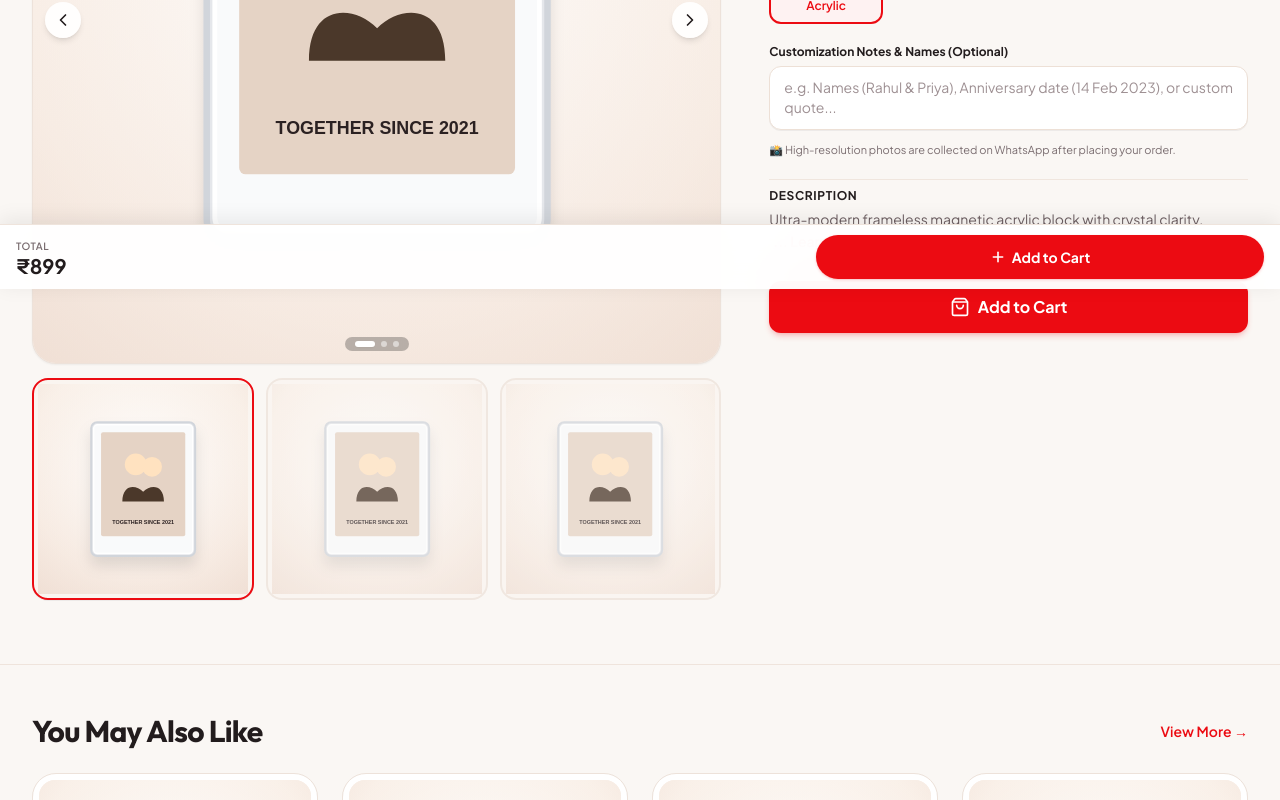
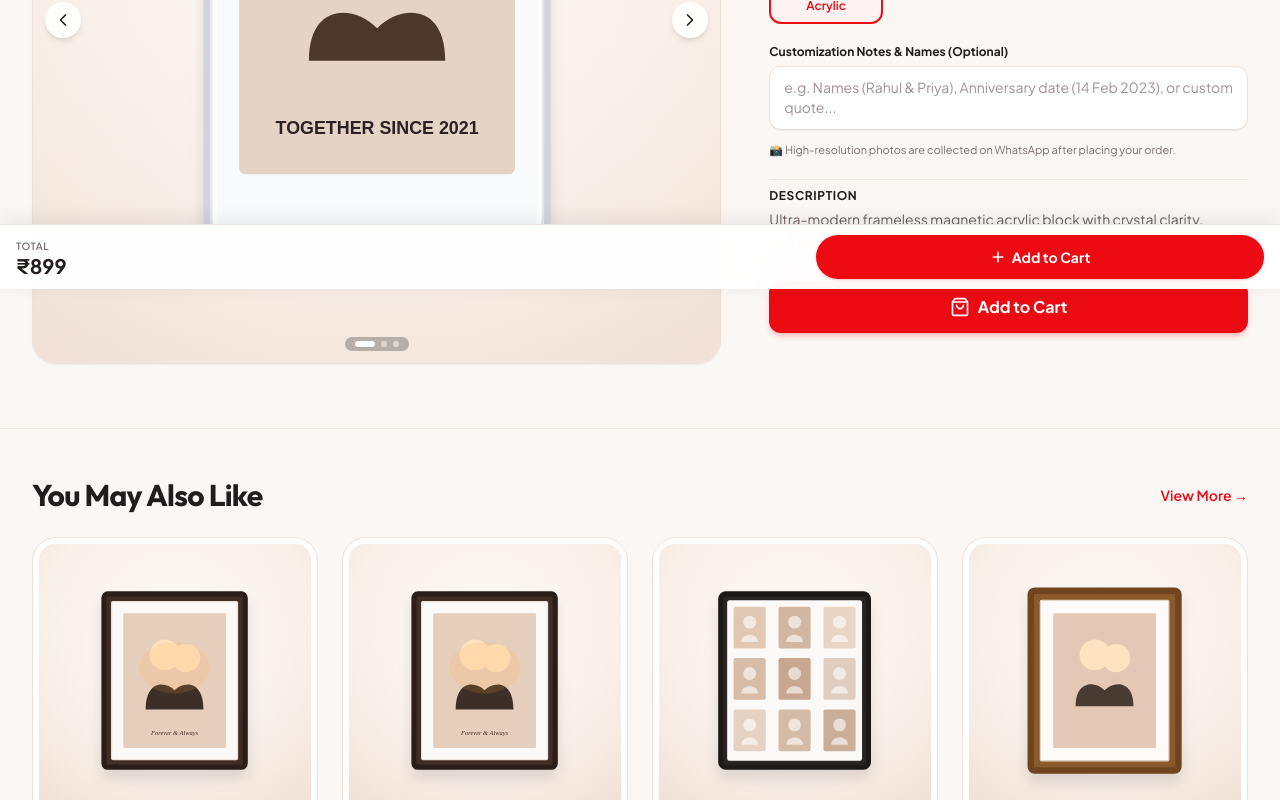
Before and after one commit to ShaikYakoub/md-gifts, a Next.js app: page /product/acrylic-frame in a window 1280 px wide. Shown: the part 511-1311 px from the top of the page. Built offline with nearby package versions, Linux system fonts and the light colour scheme.

Commit message:
feat(product): remove bottom gallery thumbnails in favor of horizontal scrolling carousel

```diff
--- a/src/components/catalog/ProductDetailClient.tsx
+++ b/src/components/catalog/ProductDetailClient.tsx
@@ -208,34 +208,6 @@ export function ProductDetailClient({ product, relatedProducts }: ProductDetailC
               {activeImageIndex + 1} / {slides.length}
             </div>
           </div>
-
-          {/* Alternate View Gallery Thumbnails (Mockup Style) */}
-          {slides.length > 1 && (
-            <div className="flex items-center gap-3 mt-3.5">
-              {slides.slice(0, 3).map((slide, idx) => (
-                <button
-                  key={slide.id}
-                  type="button"
-                  onClick={() => scrollToSlide(idx)}
-                  className={`flex-1 aspect-square rounded-2xl overflow-hidden border-2 transition-all p-1 flex items-center justify-center bg-[#FAF5F0] cursor-pointer ${
-                    activeImageIndex === idx
-                      ? "border-[#EC0B12] shadow-2xs"
-                      : "border-[#EDE2DA] opacity-75 hover:opacity-100"
-                  }`}
-                  aria-label={`View ${slide.label}`}
-                >
-                  <ProductImage
-                    slug={product.slug}
-                    name={product.name}
-                    categorySlug={product.categorySlug}
-                    image={slide.image}
-                    aspectRatio="square"
-                    className="w-full h-full object-contain"
-                  />
-                </button>
-              ))}
-            </div>
-          )}
         </div>
 
         {/* Right Column: Selections, Price & Actions */}
```
